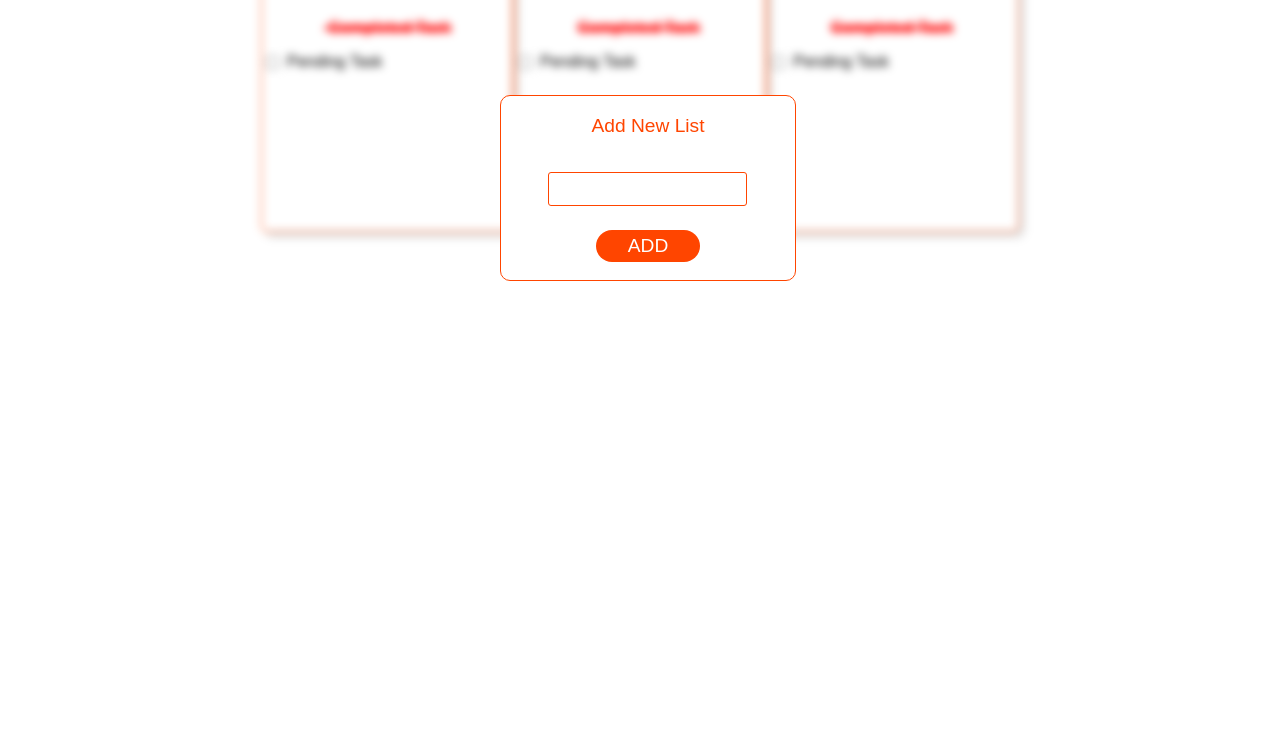
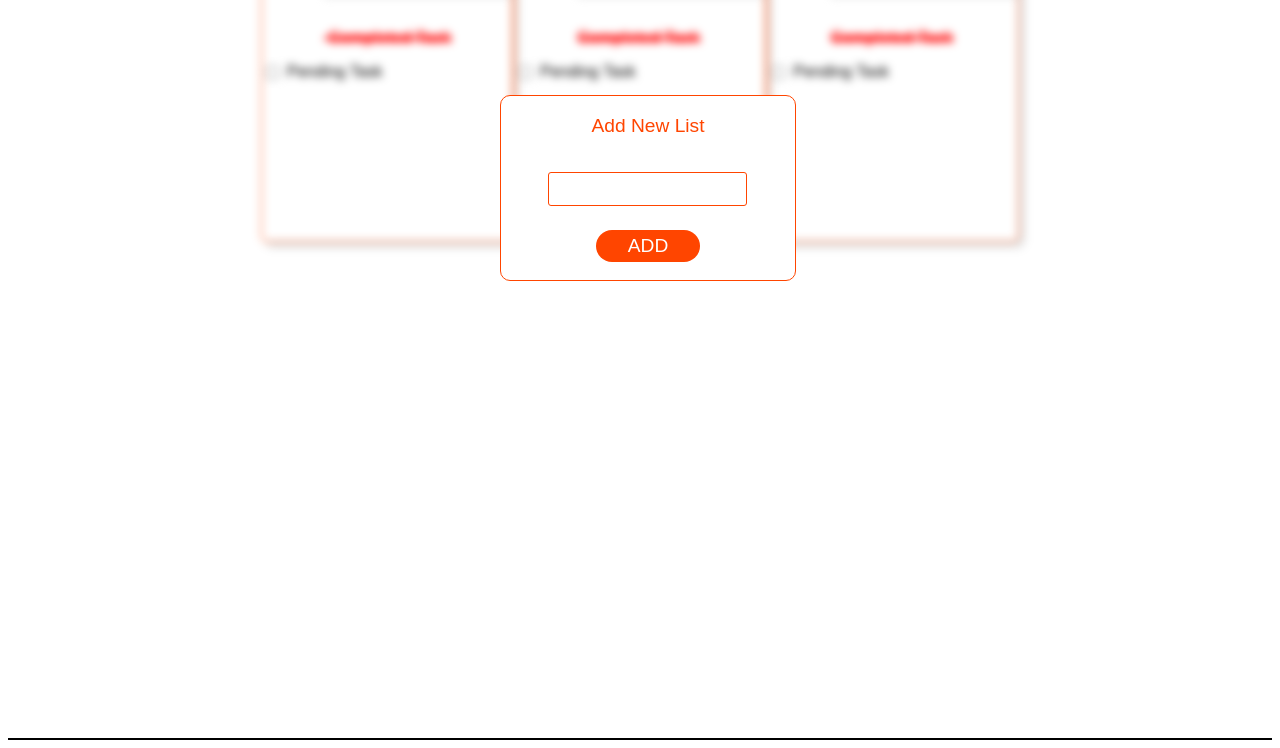
Before and after one commit to maharshi19/TODO-ASSIGNMENT, a plain HTML site: page ne.html in a window 1280 px wide. Shown: the part 212-960 px from the top of the page. Drawn offline with Linux system fonts and the light colour scheme.

Commit message:
Add files via upload
updated file

```diff
--- a/ne.css
+++ b/ne.css
@@ -7,7 +7,11 @@
   font-family: Arial, Helvetica, sans-serif;
   filter: blur(4px);
 }
-
+hr.nr {
+  display: block;
+  border: 0.5px solid black;
+  padding: 0;
+}
 .title2 {
   min-height: 750px;
   justify-content: center;
--- a/ne.html
+++ b/ne.html
@@ -7,6 +7,7 @@
     <script src="https://use.fontawesome.com/9ae4aad453.js"></script>
   </head>
   <body>
+    <hr class="nr"/>
   <div class="title1">
   <div class="title2">
   <div class="title3">
@@ -64,5 +65,6 @@
   <div><button class="button">ADD</button></div>
   </div>
   </div>
+  <hr class="nr"/>
   </body>
 </html>
--- a/style1.css
+++ b/style1.css
@@ -7,6 +7,11 @@
   filter: blur(4px);
  }
 
+ hr.nr {
+  display: block;
+  border: 0.5px solid black;
+  padding: 0;
+}
 .page2 {
   margin: 16px;
   display: flex;
```
Also changed, not shown: page1.html (+2 -0 lines).
